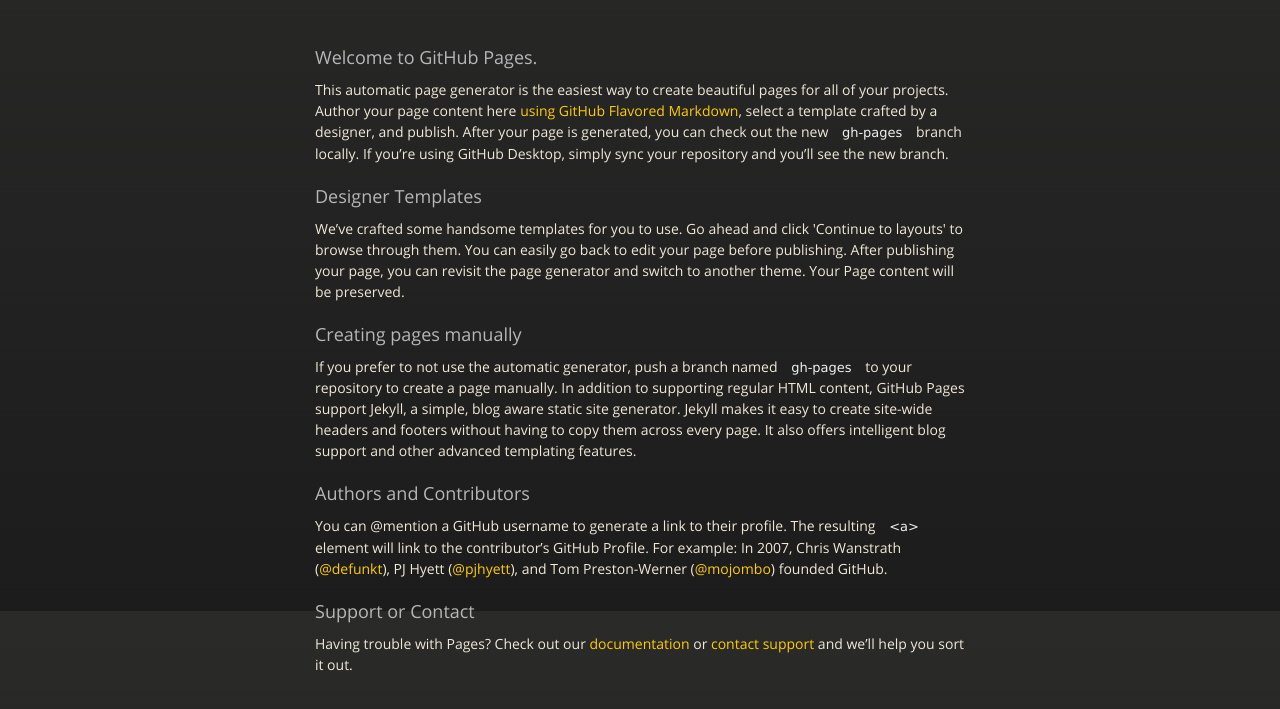
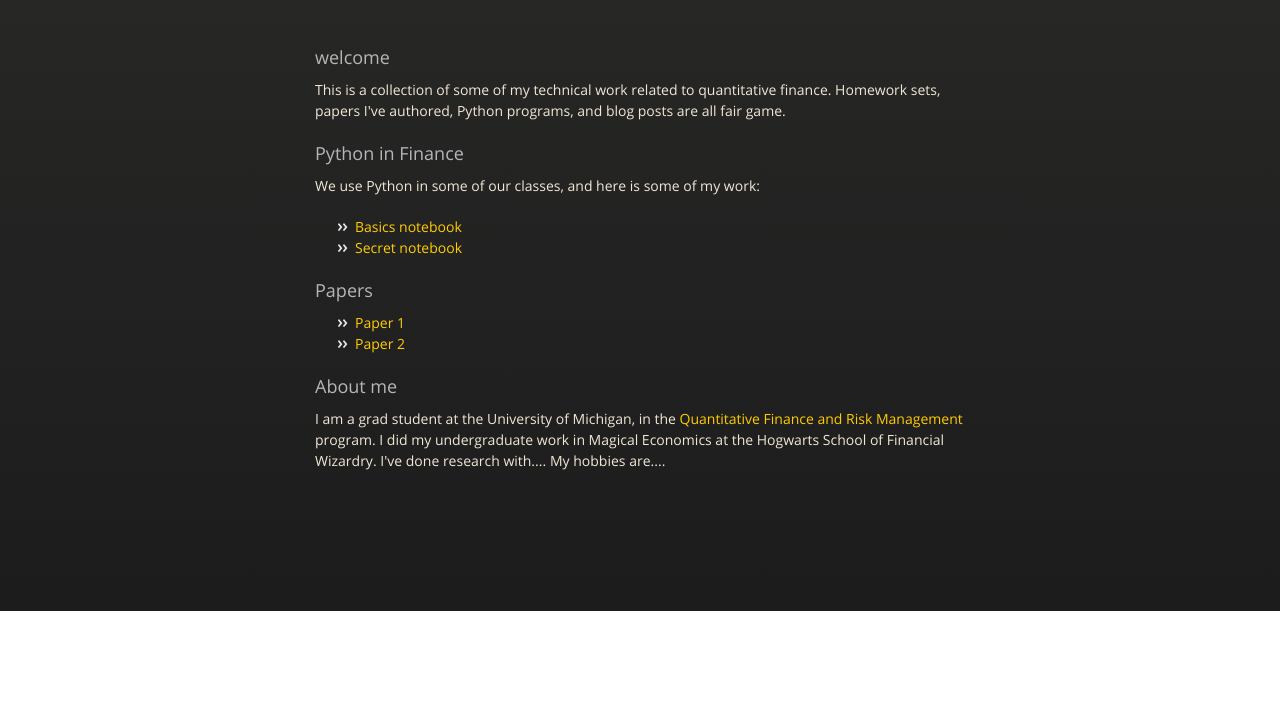
Before and after one commit to LingmeiShen/LingmeiShen.github.io, a plain HTML site: page index.html in a window 1280 px wide. Shown: the part 189-898 px from the top of the page. After the commit the page ends 800 px from the top, so only its background shows below. Drawn offline with nearby package versions, Linux system fonts and the light colour scheme.

Commit message:
Replace master branch with page content via GitHub

```diff
--- a/index.html
+++ b/index.html
@@ -36,29 +36,32 @@
         </div>
 
         <h3>
-<a id="welcome-to-github-pages" class="anchor" href="#welcome-to-github-pages" aria-hidden="true"><span aria-hidden="true" class="octicon octicon-link"></span></a>Welcome to GitHub Pages.</h3>
+<a id="welcome" class="anchor" href="#welcome" aria-hidden="true"><span aria-hidden="true" class="octicon octicon-link"></span></a>welcome</h3>
 
-<p>This automatic page generator is the easiest way to create beautiful pages for all of your projects. Author your page content here <a href="https://guides.github.com/features/mastering-markdown/">using GitHub Flavored Markdown</a>, select a template crafted by a designer, and publish. After your page is generated, you can check out the new <code>gh-pages</code> branch locally. If you’re using GitHub Desktop, simply sync your repository and you’ll see the new branch.</p>
+<p>This is a collection of some of my technical work related to quantitative finance. Homework sets, papers I've authored,  Python programs, and blog posts are all fair game.</p>
 
 <h3>
-<a id="designer-templates" class="anchor" href="#designer-templates" aria-hidden="true"><span aria-hidden="true" class="octicon octicon-link"></span></a>Designer Templates</h3>
+<a id="python-in-finance" class="anchor" href="#python-in-finance" aria-hidden="true"><span aria-hidden="true" class="octicon octicon-link"></span></a>Python in Finance</h3>
 
-<p>We’ve crafted some handsome templates for you to use. Go ahead and click 'Continue to layouts' to browse through them. You can easily go back to edit your page before publishing. After publishing your page, you can revisit the page generator and switch to another theme. Your Page content will be preserved.</p>
+<p>We use Python in some of our classes, and here is some of my work:</p>
+
+<ul>
+<li><a href="https://github.com/pbenson/qfrm-bootcamp/blob/gh-pages/python-templates/python-basics-notebook-empty.ipynb">Basics notebook</a></li>
+<li><a href="https://github.com/pbenson/qfrm-bootcamp/blob/gh-pages/python-templates/python-secret-notebook-empty.ipynb">Secret notebook</a></li>
+</ul>
 
 <h3>
-<a id="creating-pages-manually" class="anchor" href="#creating-pages-manually" aria-hidden="true"><span aria-hidden="true" class="octicon octicon-link"></span></a>Creating pages manually</h3>
+<a id="papers" class="anchor" href="#papers" aria-hidden="true"><span aria-hidden="true" class="octicon octicon-link"></span></a>Papers</h3>
 
-<p>If you prefer to not use the automatic generator, push a branch named <code>gh-pages</code> to your repository to create a page manually. In addition to supporting regular HTML content, GitHub Pages support Jekyll, a simple, blog aware static site generator. Jekyll makes it easy to create site-wide headers and footers without having to copy them across every page. It also offers intelligent blog support and other advanced templating features.</p>
+<ul>
+<li><a href="https://github.com/aslkdfj">Paper 1</a></li>
+<li><a href="https://github.com/aslkdfj">Paper 2</a></li>
+</ul>
 
 <h3>
-<a id="authors-and-contributors" class="anchor" href="#authors-and-contributors" aria-hidden="true"><span aria-hidden="true" class="octicon octicon-link"></span></a>Authors and Contributors</h3>
+<a id="about-me" class="anchor" href="#about-me" aria-hidden="true"><span aria-hidden="true" class="octicon octicon-link"></span></a>About me</h3>
 
-<p>You can @mention a GitHub username to generate a link to their profile. The resulting <code>&lt;a&gt;</code> element will link to the contributor’s GitHub Profile. For example: In 2007, Chris Wanstrath (<a href="https://github.com/defunkt" class="user-mention">@defunkt</a>), PJ Hyett (<a href="https://github.com/pjhyett" class="user-mention">@pjhyett</a>), and Tom Preston-Werner (<a href="https://github.com/mojombo" class="user-mention">@mojombo</a>) founded GitHub.</p>
-
-<h3>
-<a id="support-or-contact" class="anchor" href="#support-or-contact" aria-hidden="true"><span aria-hidden="true" class="octicon octicon-link"></span></a>Support or Contact</h3>
-
-<p>Having trouble with Pages? Check out our <a href="https://help.github.com/pages">documentation</a> or <a href="https://github.com/contact">contact support</a> and we’ll help you sort it out.</p>
+<p>I am a grad student at the University of Michigan, in the <a href="https://lsa.umich.edu/math/graduates/quantitative-finance.html">Quantitative Finance and Risk Management</a> program. I did my undergraduate work in Magical Economics at the Hogwarts School of Financial Wizardry. I've done research with.... My hobbies are.... </p>
       </section>
 
     </div>
```
Also changed, not shown: params.json (+1 -1 lines).
